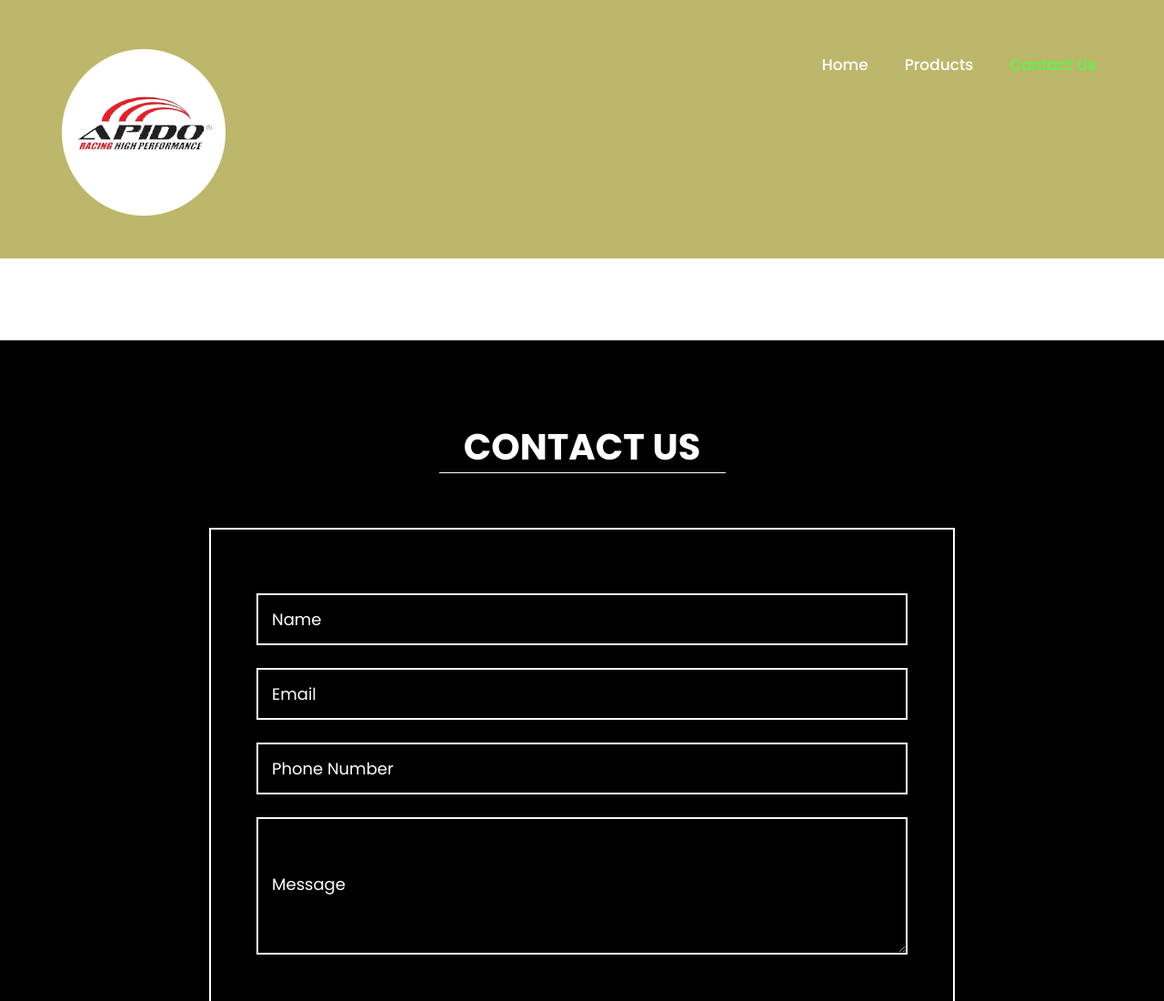
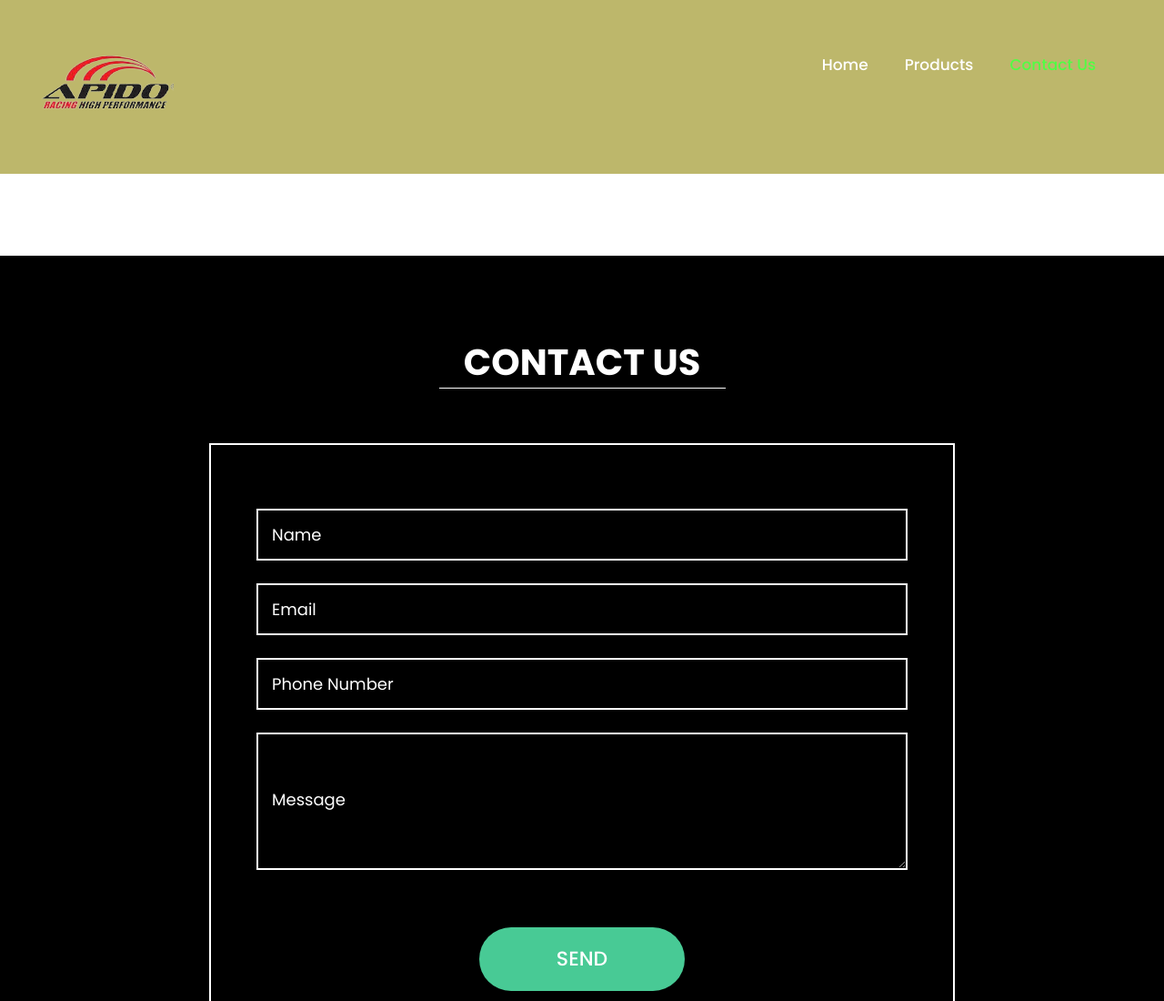
Before and after one commit to Toplineplus/Toplineplus.github.io, a plain HTML site: page contact.html in a window 1280 px wide. Shown: the top 1100 px of the page at 91% size. Drawn offline with nearby package versions, Linux system fonts and the light colour scheme.

Commit message:
Update contact.html

```diff
--- a/contact.html
+++ b/contact.html
@@ -46,7 +46,7 @@
                      <div class="full">
                         <div class="center-desk">
                            <div class="logo">
-                              <a href="index.html"><img src="images/logo.png" alt="#" /></a>
+                              <a href="index.html"><img src="images/logoo.png" alt="#" /></a>
                            </div>
                         </div>
                      </div>
```
